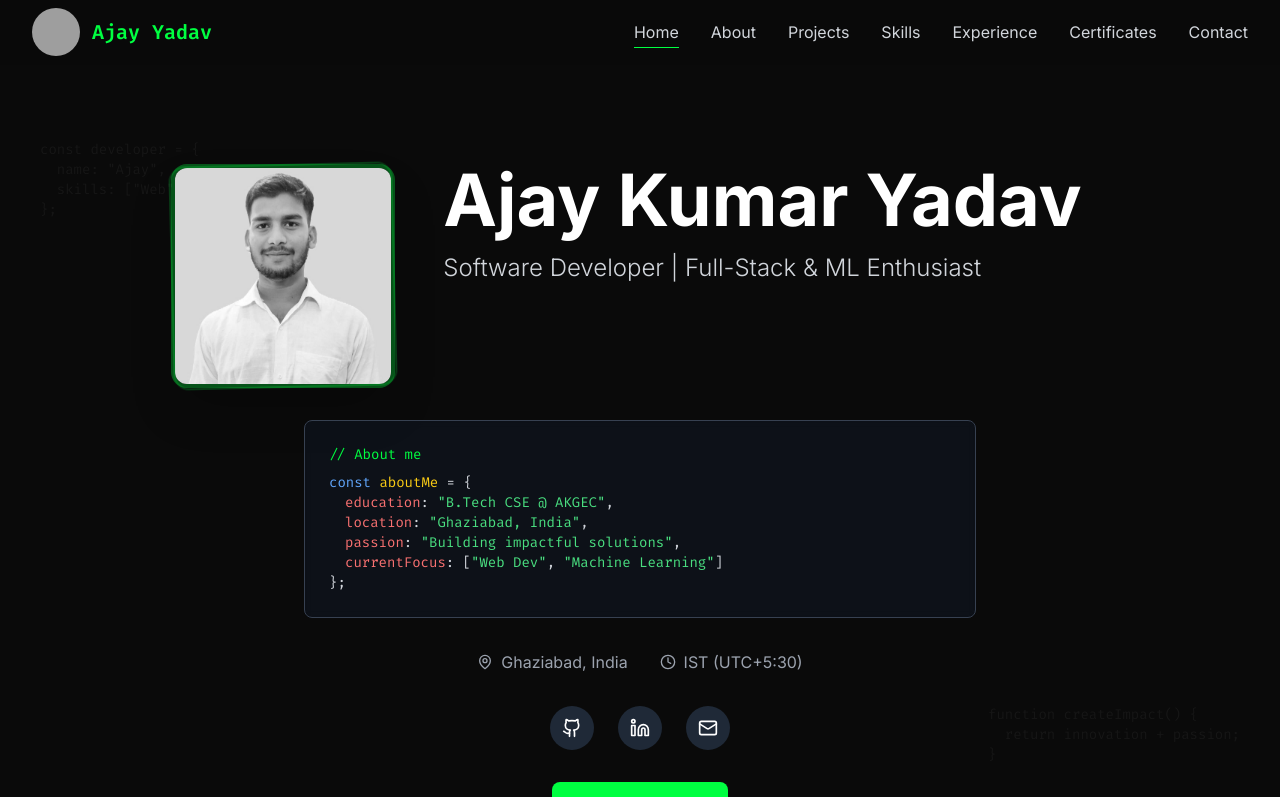
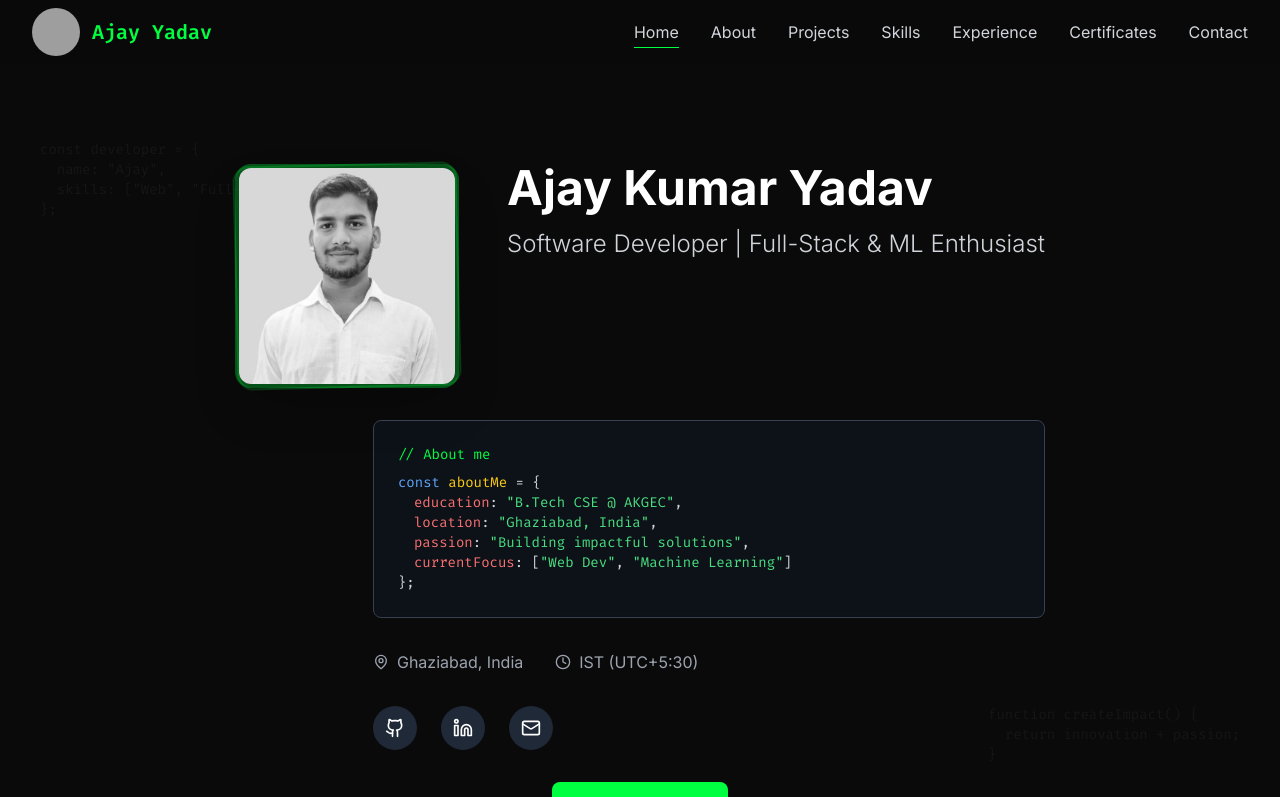
Before and after one commit to GitAjayYadavHub/Portfolio, a React (Vite) app: page / in a window 1280 px wide. Shown: the top 797 px of the page. Built offline with nearby package versions, Linux system fonts and the light colour scheme; grey boxes are pictures that could not be loaded; the HTML template or start-up script is replaced by a standard one.

Commit message:
Refactor Hero component layout and styles

```diff
--- a/src/components/Hero.jsx
+++ b/src/components/Hero.jsx
@@ -100,9 +100,9 @@ const Hero = () => {
             </motion.div>
 
             {/* Main Heading */}
-            <div className="space-y-4 text-center lg:text-left">
+            <div className="space-y-4 text-center lg:text-left lg:max-w-2xl lg:ml-auto">
               <motion.h1
-                className="text-4xl md:text-6xl lg:text-7xl font-bold"
+                className="text-3xl md:text-5xl lg:text-5xl font-bold"
                 initial={{ opacity: 0 }}
                 animate={{ opacity: 1 }}
                 transition={{ delay: 0.5 }}
@@ -124,7 +124,7 @@ const Hero = () => {
 
           {/* Code Block */}
           <motion.div
-            className="max-w-2xl mx-auto code-block text-left"
+            className="max-w-2xl mx-auto lg:mx-0 lg:ml-auto code-block text-left"
             initial={{ opacity: 0, scale: 0.9 }}
             animate={{ opacity: 1, scale: 1 }}
             transition={{ delay: 1.7, duration: 0.5 }}
@@ -151,7 +151,7 @@ const Hero = () => {
 
           {/* Contact Info */}
           <motion.div
-            className="flex flex-col sm:flex-row items-center justify-center space-y-4 sm:space-y-0 sm:space-x-8 text-gray-400"
+            className="max-w-2xl mx-auto lg:mx-0 lg:ml-auto flex flex-col sm:flex-row items-center justify-center lg:justify-start lg:items-start space-y-4 sm:space-y-0 sm:space-x-8 text-gray-400"
             initial={{ opacity: 0 }}
             animate={{ opacity: 1 }}
             transition={{ delay: 2.2 }}
@@ -168,7 +168,7 @@ const Hero = () => {
 
           {/* Social Links */}
           <motion.div
-            className="flex justify-center space-x-6"
+            className="max-w-2xl mx-auto lg:mx-0 lg:ml-auto flex justify-center lg:justify-start space-x-6"
             initial={{ opacity: 0 }}
             animate={{ opacity: 1 }}
             transition={{ delay: 2.4 }}
```
